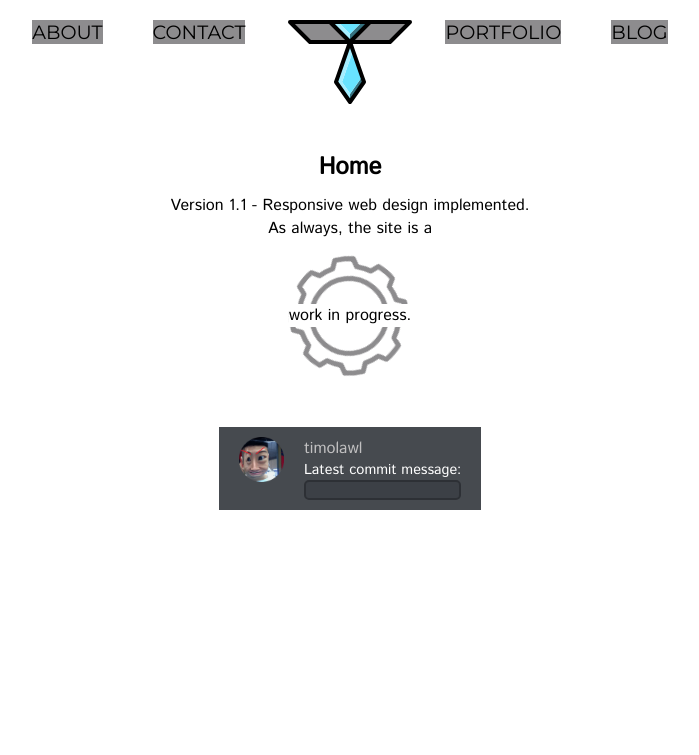
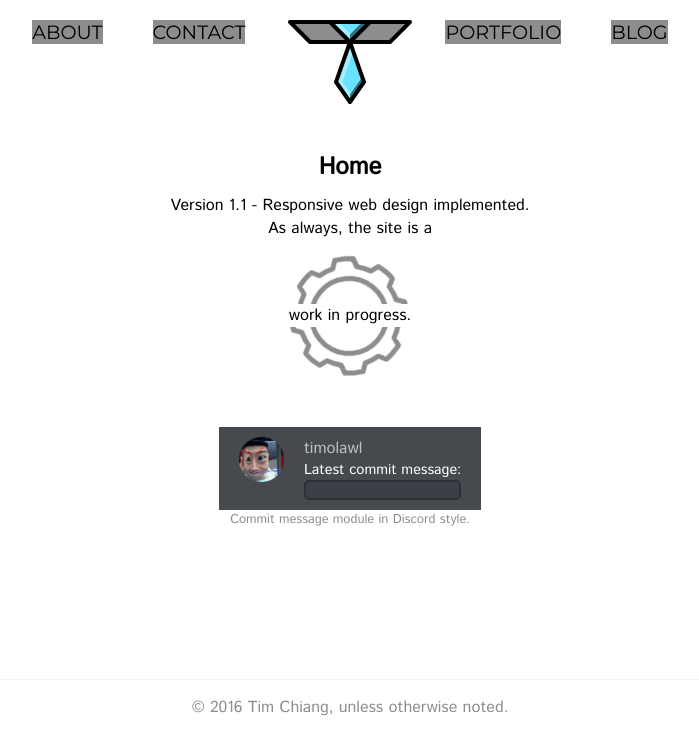
Before and after one commit to timolawl/timolawl.github.io, a Jekyll site: the page built from index.html, in a window 1280 px wide. Shown: the top 755 px of the page, without its empty margins (290-989 px from the left). Built offline with Jekyll 4.4.1, drawn with Linux system fonts in a browser that asks for light colours; nearby versions of some CDN libraries.

Commit message:
Add footer, discord attribution for commit module.

```diff
--- a/_assets/stylesheets/_base.page.scss
+++ b/_assets/stylesheets/_base.page.scss
@@ -16,3 +16,8 @@ main {
     margin-right: auto;
     margin-bottom: 0;
 }
+
+footer {
+    width: 100%;
+    margin: 150px auto 50px;
+}
--- a/_assets/stylesheets/_components.page-body.scss
+++ b/_assets/stylesheets/_components.page-body.scss
@@ -67,6 +67,15 @@
     100% { transform: rotate(45deg); }
 }
 
+.discord-message {
+    font-size: 0.8rem;
+    color: $secondary-light;
+}
+
+
+
+
+
 // styling specific to the about page
 .about {
     &__title {
--- a/_assets/stylesheets/_components.page-foot.scss
+++ b/_assets/stylesheets/_components.page-foot.scss
@@ -0,0 +1,16 @@
+//
+//  footer classes
+//
+
+.footer {
+    text-align: center;
+}
+
+.copyright {
+    width: 80%;
+    max-width: 720px;
+    display: inline-block;
+    padding-top: 1rem;
+    border-top: 1px solid lighten($secondary-light, 40%);
+    color: #8d8c8e;
+}
--- a/_includes/footer.html
+++ b/_includes/footer.html
@@ -1,5 +1,6 @@
   <footer>
-    <div>
+    <div class="footer">
+        <span class="copyright">&copy; {{ site.time | date: '%Y' }} Tim Chiang, unless otherwise noted.</span>
     </div>
   </footer>
   {% include scripts.html %}
--- a/index.html
+++ b/index.html
@@ -29,3 +29,4 @@ Version 1.1 - Responsive web design implemented.</p>
         <div id="lastCommitMessage"></div>
     </div>
 </div>
+<div><p class="discord-message">Commit message module in <a href="https://discordapp.com" title="Discord">Discord</a> style. </p></div>
```
Also changed, not shown: contact/index.html (+7 -1 lines).
